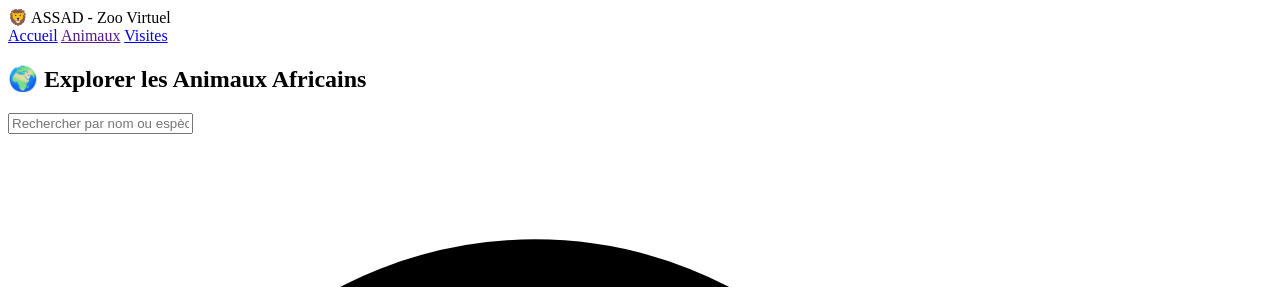
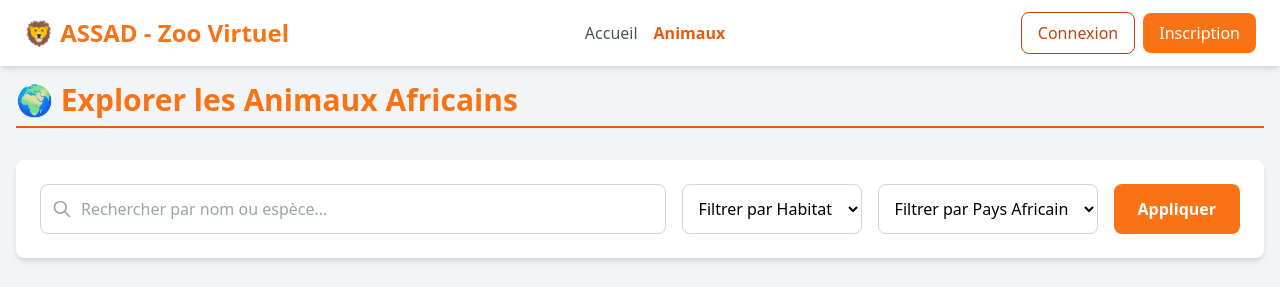
Before and after one commit to Achraf-agourram/Assad, a PHP site: page /pages/animals.php in a window 1280 px wide. Shown: the top 287 px of the page. Run offline with PHP 8.4, Linux system fonts and the light colour scheme; some libraries are stand-ins or nearby versions.

Commit message:
Adjusting links in header

```diff
--- a/index.php
+++ b/index.php
@@ -29,7 +29,7 @@ if(isset($_POST['logout'])){
 <?php head("ASSAD-Zoo Virtuel de la CAN 2025", "pages/Scripts/index.js"); ?>
 
 <body class="bg-gray-100 font-sans">
-    <?php navbar(['index.php', 'pages/animals.php', 'pages/visits.php', 'admin/users.php']); ?>
+    <?php navbar(['index.php', 'pages/animals.php', 'pages/visits.php', 'admin/users.php'], 'home'); ?>
     <main class="container mx-auto px-6 py-12">
 
         <section id="lion-atlas" class="mb-16 bg-orange-100 p-8 rounded-xl shadow-lg flex flex-col md:flex-row items-center justify-between lion-card transition duration-500">
--- a/pages/animals.php
+++ b/pages/animals.php
@@ -1,22 +1,17 @@
+<?php
+include("../database.php");
+include("header.php");
+$connectedUser = null;
+session_start();
+?>
+
+
 <!DOCTYPE html>
 <html lang="fr">
+<?php head("Animaux", ""); ?>
 
 <body class="bg-gray-100 font-sans">
-
-    <header class="bg-white shadow-md sticky top-0 z-50">
-        <nav class="container mx-auto px-6 py-3 flex justify-between items-center">
-            <div class="text-2xl font-bold text-orange-500">
-                🦁 ASSAD - Zoo Virtuel
-            </div>
-            <div class="space-x-4 hidden md:flex">
-                <a href="index.html" class="text-gray-600 hover:text-orange-700 transition duration-300">Accueil</a>
-                <a href=""
-                    class="text-orange-600 font-semibold hover:text-orange-700 transition duration-300">Animaux</a>
-                <a href="visits.html" class="text-gray-600 hover:text-orange-700 transition duration-300">Visites</a>
-            </div>
-        </nav>
-    </header>
-
+    <?php navbar(['../index.php', 'animals.php', 'visits.php', '../admin/users.php'], 'animals'); ?>
     <main class="mb-16 p-4">
         <h2 class="text-3xl font-bold text-orange-500 mb-8 border-b-2 border-orange-600 pb-2">🌍 Explorer les Animaux
             Africains</h2>
--- a/pages/header.php
+++ b/pages/header.php
@@ -20,7 +20,8 @@
         </head>
         ";
     }
-    function navbar($links){
+    function navbar($links, $page){
+        $linksDict = ['home' => ['text-orange-600 font-semibold', 'text-gray-600', 'text-gray-600'], 'animals' => ['text-gray-600', 'text-orange-600 font-semibold', 'text-gray-600'], 'visits' => ['text-gray-600', 'text-gray-600', 'text-orange-600 font-semibold']];
         echo "
         <header class='bg-white shadow-md sticky top-0 z-50'>
         <nav class='container mx-auto px-6 py-3 flex justify-between items-center'>
@@ -28,14 +29,14 @@
                 🦁 ASSAD - Zoo Virtuel
             </div>
             <div class='space-x-4 hidden md:flex'>
-                <a href='{$links[0]}' class='text-orange-600 font-semibold hover:text-orange-700 transition duration-300'>Accueil</a>
-                <a href='{$links[1]}' class='text-gray-600 hover:text-orange-700 transition duration-300'>Animaux</a>
+                <a href='{$links[0]}' class='{$linksDict[$page][0]} hover:text-orange-700 transition duration-300'>Accueil</a>
+                <a href='{$links[1]}' class='{$linksDict[$page][1]} hover:text-orange-700 transition duration-300'>Animaux</a>
 
         ";
 
         if(isset($_SESSION['loggedAccount'])){
             echo "
-                <a href='{$links[2]}' class='text-gray-600 hover:text-orange-700 transition duration-300'>Visites</a>
+                <a href='{$links[2]}' class='{$linksDict[$page][2]} hover:text-orange-700 transition duration-300'>Visites</a>
             </div>
             <div class='flex items-center space-x-2'>
             ";
```
